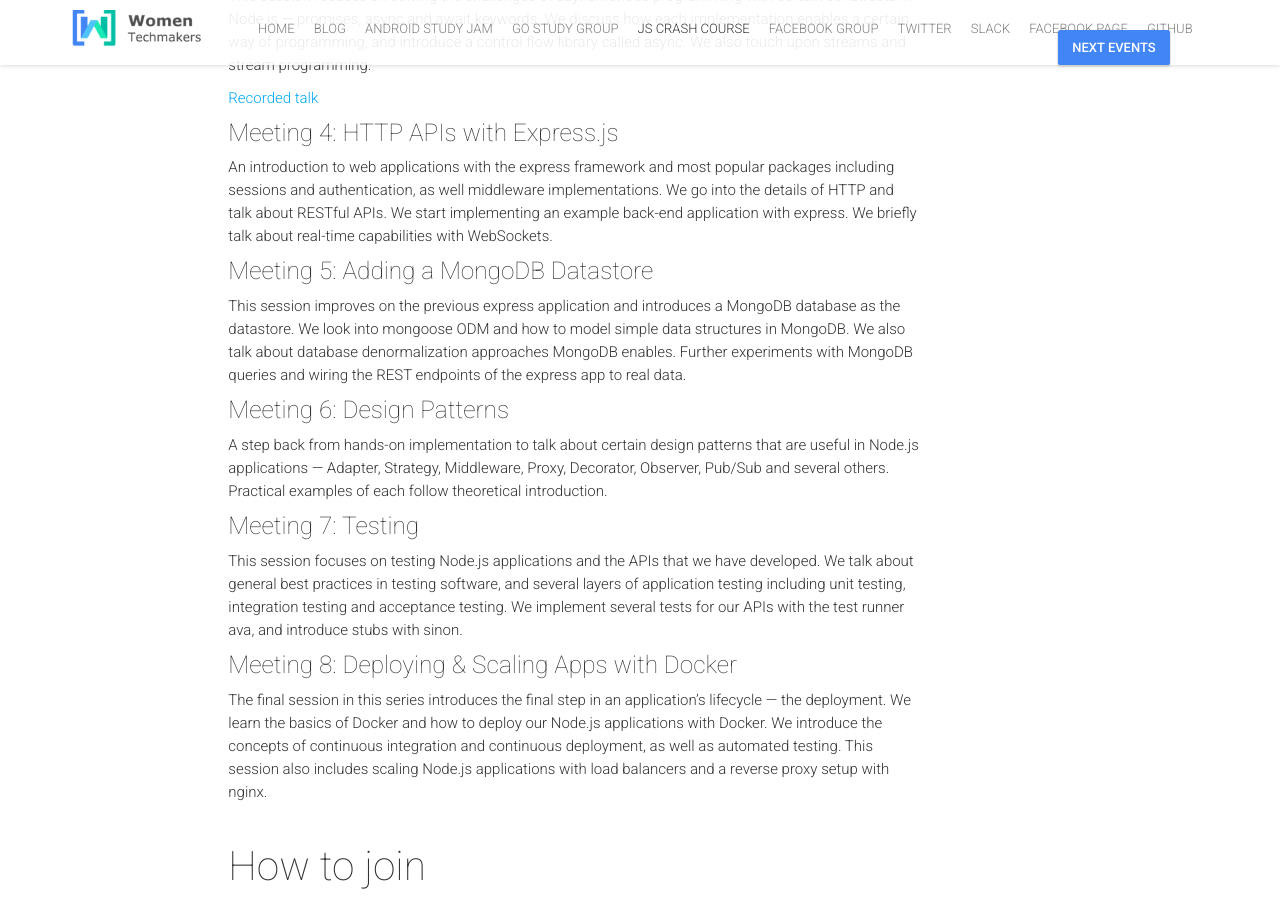
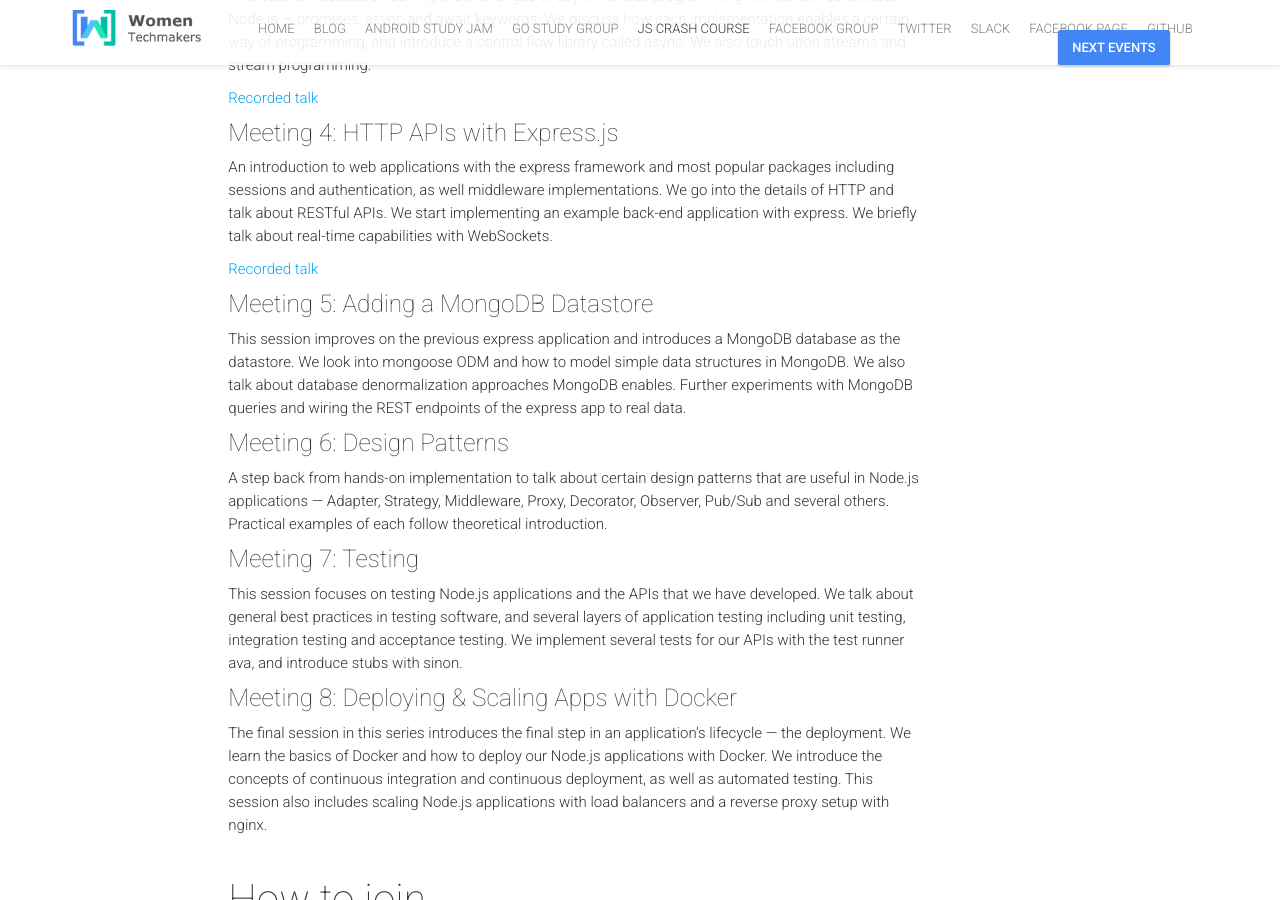
Before and after one commit to WTMBerlin/wtmberlin.github.io, a Jekyll site: the page built from javascript-crash-course.md, in a window 1280 px wide and 900 px high, scrolled down 1555 px. Built offline with Jekyll 4.4.1, drawn with Linux system fonts in a browser that asks for light colours; nearby versions of some CDN libraries; comment, search, counter and statistics services are not loaded.

Commit message:
Add recording of JS lecture#4

```diff
--- a/javascript-crash-course.md
+++ b/javascript-crash-course.md
@@ -44,6 +44,8 @@
 ###### Meeting 4: HTTP APIs with Express.js
 
 An introduction to web applications with the express framework and most popular packages including sessions and authentication, as well middleware implementations. We go into the details of HTTP and talk about RESTful APIs. We start implementing an example back-end application with express. We briefly talk about real-time capabilities with WebSockets.
+
+[Recorded talk](https://www.youtube.com/watch?v=ofQu4y-5v6c)
 
 ###### Meeting 5: Adding a MongoDB Datastore
 
```
